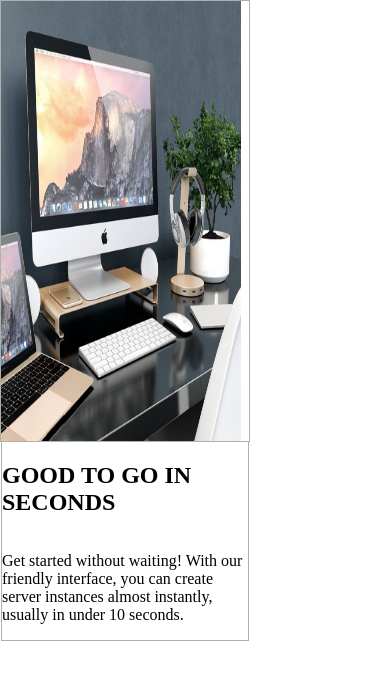
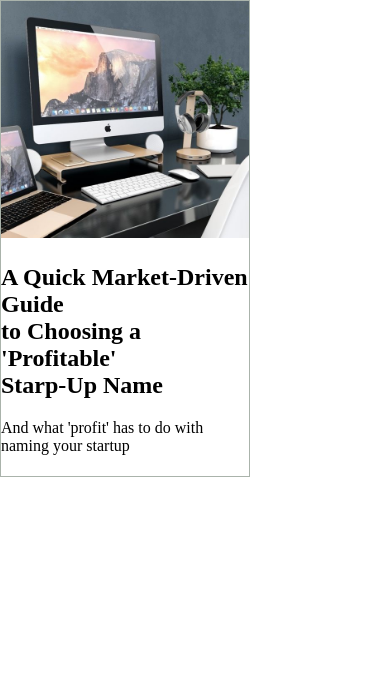
Before and after one commit to grb-ds/css-integration, a plain HTML site: page interface3-2.html in a window 390 px wide. Drawn offline with Linux system fonts and the light colour scheme.

Commit message:
add new interface3-2

```diff
--- a/css/styleNewInterface3.css
+++ b/css/styleNewInterface3.css
@@ -31,13 +31,14 @@ body {
     border: 1px solid #AAB3AB;
     flex-wrap: wrap;
     width:100%;
+    box-sizing: border-box;
 }
 
 .item-row-image {
     /*flex: 0 0 calc(45% - 10px);*/
     display:flex;
     margin: 0 0;
-    width: 240px;
+    width: calc(240px - 2px);
     height: 100%;
 }
 
@@ -49,9 +50,8 @@ body {
 .item-row-body{
     /*flex: 0 0 calc(45% - 10px);*/
     display: flex;
-    border: 1px solid #AAB3AB;
     flex-wrap: wrap;
-    width:calc(496px - 240px - 5px);
+    width:calc(500px - 240px);
 }
 
 @media screen and (max-width: 500px) {
@@ -61,4 +61,20 @@ body {
         flex-wrap: wrap;
         flex-direction: column;
     }
+
+    .item-row {
+        display: flex;
+        /*border: none;*/
+
+    }
+
+    .item-row-image {
+        width: 100%;
+        height: 50%;
+
+    }
+    .item-row-body {
+       /*border: 1px solid #AAB3AB;*/
+
+    }
 }
--- a/interface3-2.html
+++ b/interface3-2.html
@@ -16,11 +16,15 @@
                 <img class="item-image" src="images/mac.jpg">
             </div>
             <div class="item-row-body">
-                <h2 class="item-title">GOOD TO GO IN SECONDS</h2>
-                <p class="item-text">
-                    Get started without waiting! With our friendly interface, you can
-                    create server instances almost instantly, usually in under 10 seconds.
-                </p>
+                <div class ="item-body">
+                    <div class ="item-body-text">
+                        <h2 class="item-title">A Quick Market-Driven Guide <br/>
+                            to Choosing a 'Profitable' <br/> Starp-Up Name</h2>
+                        <p class="item-text">And what 'profit' has to do with naming your startup</p>
+                    </div>
+                    <div class="item-body-media">
+                    </div>
+                </div>
             </div>
 
         </div>
```
